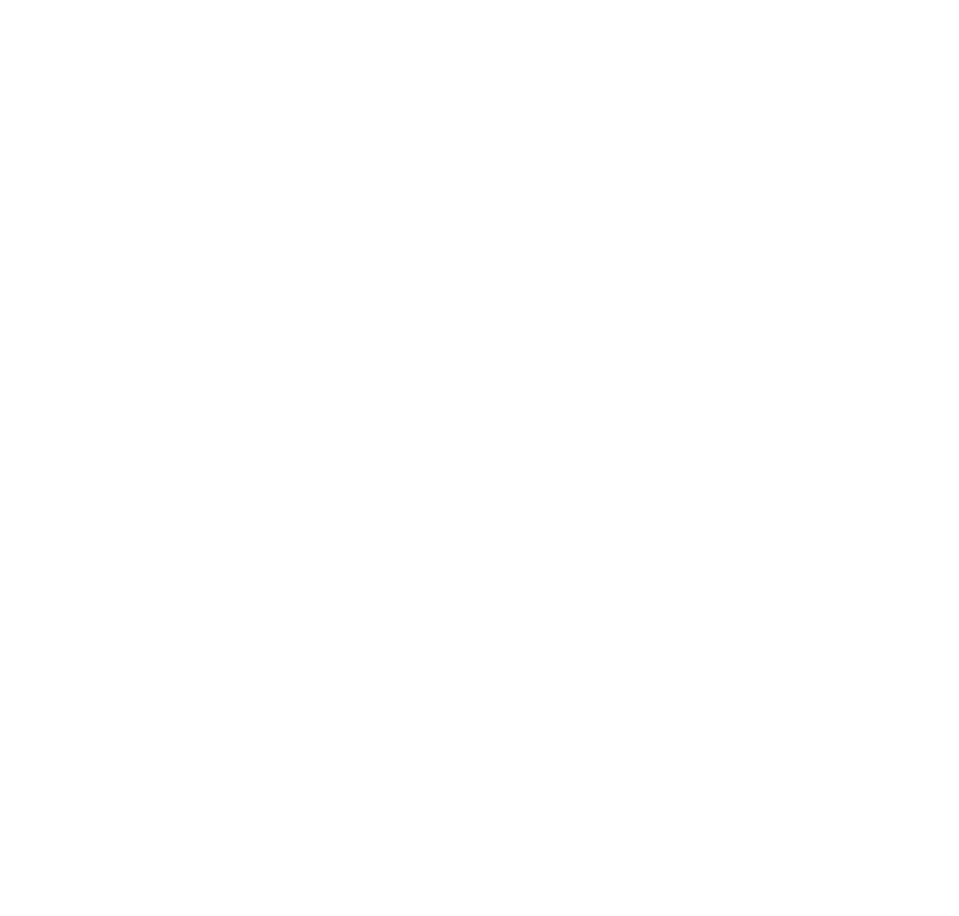
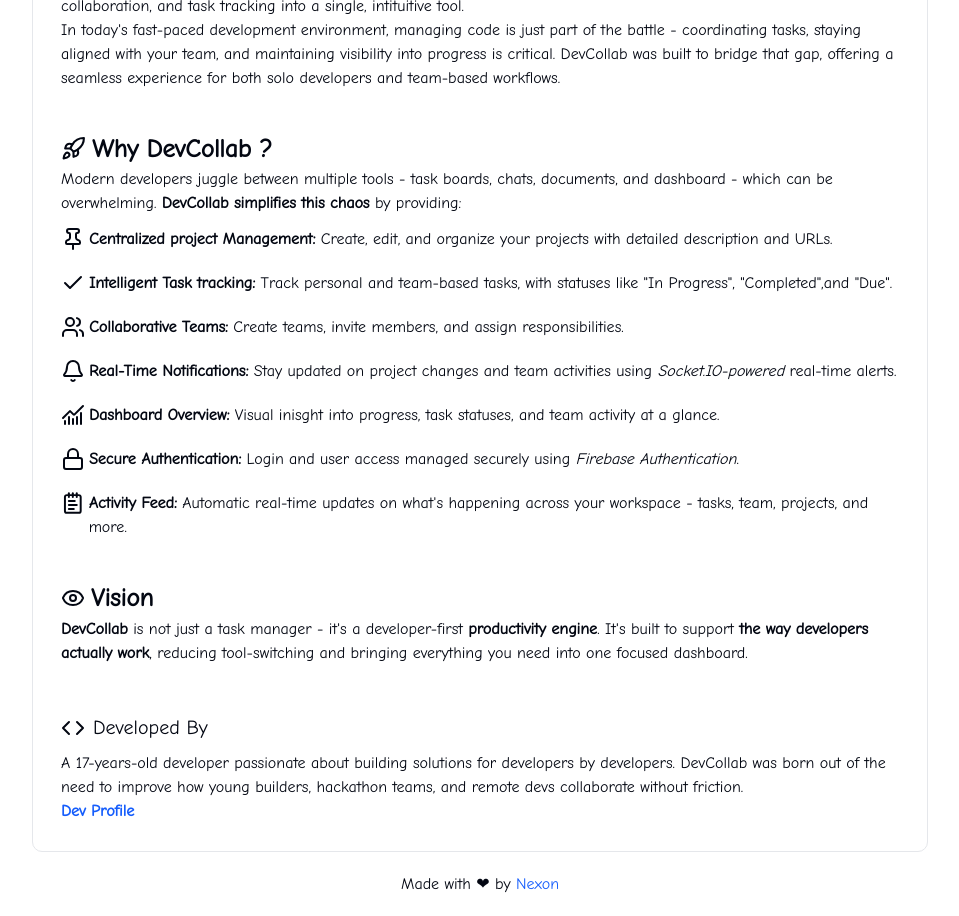
Before and after one commit to Jaycode01/DevCollab, a Next.js app in the folder frontend/: page /about in a window 1280 px wide. Shown: the part 300-1216 px from the top of the page, without its empty margins (160-1119 px from the left). Before the commit the page ends 800 px from the top, so only its background shows below. Built offline with nearby package versions, Linux system fonts and the light colour scheme; no server answers.

Commit message:
Add package.json and package-lock.json for phosphor-icons dependency

```diff
--- a/frontend/src/app/about/page.tsx
+++ b/frontend/src/app/about/page.tsx
@@ -1,3 +1,146 @@
+import {
+  Bell,
+  Brain,
+  ChartNoAxesCombined,
+  Check,
+  Code,
+  Eye,
+  Lock,
+  NotepadText,
+  Pin,
+  Rocket,
+  Users,
+} from "lucide-react";
+import Link from "next/link";
+
 export default function About() {
-  return <div>This is DevCollab about page</div>;
+  return (
+    <div className="bg-white flex mt-2 flex-col h-fit justify-center items-center">
+      <div className="border rounded-lg p-7 w-[90%] md:w-[70%] mt-[5%]">
+        <h1 className="pb-2 border-b-2 w-fit border-gray-900 font-bold text-[30px] flex items-center gap-1.5">
+          <Brain size={30} />
+          About DevCollab
+        </h1>
+        <p className="mt-3">
+          <span>DevCollab</span> is a powerful web-based platform designed to
+          revolutionize how developers and teams collaborate on software
+          projects. Built with a deep understandingof real-world dev team
+          workflows. DevCollab merges project management, team collaboration,
+          and task tracking into a single, intituitive tool.
+        </p>
+        <p>
+          In {`today's`} fast-paced development environment, managing code is
+          just part of the battle - coordinating tasks, staying aligned with
+          your team, and maintaining visibility into progress is critical.
+          DevCollab was built to bridge that gap, offering a seamless experience
+          for both solo developers and team-based workflows.
+        </p>
+
+        <div className="">
+          <h2 className="text-[25px] font-semibold flex flex-row gap-1.5 items-center mt-10">
+            <Rocket size={25} /> Why DevCollab ?
+          </h2>
+          <p className="">
+            Modern developers juggle between multiple tools - task boards,
+            chats, documents, and dashboard - which can be overwhelming.{" "}
+            <b>DevCollab simplifies this chaos</b> by providing:
+          </p>
+          <ul className="list-disc mt-3 flex flex-col gap-5">
+            <li className="inline-flex gap-1">
+              <Pin />
+              <p>
+                <b>Centralized project Management:</b> Create, edit, and
+                organize your projects with detailed description and URLs.
+              </p>
+            </li>
+            <li className="inline-flex gap-1">
+              <Check />
+              <p>
+                <b>Intelligent Task tracking:</b> Track personal and team-based
+                tasks, with statuses like{" "}
+                {`"In Progress", "Completed",and "Due".`}
+              </p>
+            </li>
+            <li className="inline-flex gap-1">
+              <Users />
+              <p>
+                <b>Collaborative Teams:</b> Create teams, invite members, and
+                assign responsibilities.
+              </p>
+            </li>
+            <li className="inline-flex gap-1">
+              <Bell />
+              <p>
+                <b>Real-Time Notifications:</b> Stay updated on project changes
+                and team activities using <em>Socket.IO-powered</em> real-time
+                alerts.
+              </p>
+            </li>
+            <li className="inline-flex gap-1">
+              <ChartNoAxesCombined />
+              <p>
+                <b>Dashboard Overview:</b> Visual inisght into progress, task
+                statuses, and team activity at a glance.
+              </p>
+            </li>
+            <li className="inline-flex gap-1">
+              <Lock />
+              <p>
+                <b>Secure Authentication:</b> Login and user access managed
+                securely using <em>Firebase Authentication</em>.
+              </p>
+            </li>
+            <li className="inline-flex gap-1">
+              <NotepadText />
+              <p>
+                <b>Activity Feed:</b> Automatic real-time updates on {`what's`}{" "}
+                happening across your workspace - tasks, team, projects, and
+                more.
+              </p>
+            </li>
+          </ul>
+        </div>
+        <div className="mt-10">
+          <h2 className="flex items-center text-[25px] font-semibold gap-1.5">
+            <Eye />
+            Vision
+          </h2>
+          <p>
+            <b>DevCollab</b> is not just a task manager - {`it's`} a
+            developer-first <b>productivity engine</b>. {`It's`} built to
+            support <b>the way developers actually work</b>, reducing
+            tool-switching and bringing everything you need into one focused
+            dashboard.
+          </p>
+        </div>
+
+        {/* Developer - Me */}
+        <div className="mt-12">
+          <h3 className="flex items-center text-[20px] gap-2">
+            <Code /> Developed By
+          </h3>
+          <p className="mt-2">
+            A 17-years-old developer passionate about building solutions for
+            developers by developers. DevCollab was born out of the need to
+            improve how young builders, hackathon teams, and remote devs
+            collaborate without friction.
+          </p>
+          <Link
+            href="https://github.com/Jaycode01"
+            className="text-blue-600 font-semibold"
+          >{`Dev Profile`}</Link>
+        </div>
+      </div>
+
+      <p className="py-5">
+        Made with ❤ by{" "}
+        <Link
+          href="mailto:josephlamidijoslam@gmail.com"
+          className="text-blue-600"
+        >
+          Nexon
+        </Link>
+      </p>
+    </div>
+  );
 }
--- /dev/null
+++ b/package.json
@@ -0,0 +1,5 @@
+{
+  "dependencies": {
+    "phosphor-icons": "^1.4.2"
+  }
+}
```
Also changed, not shown: 1 other file (tests, documents, lock files or other folders).
